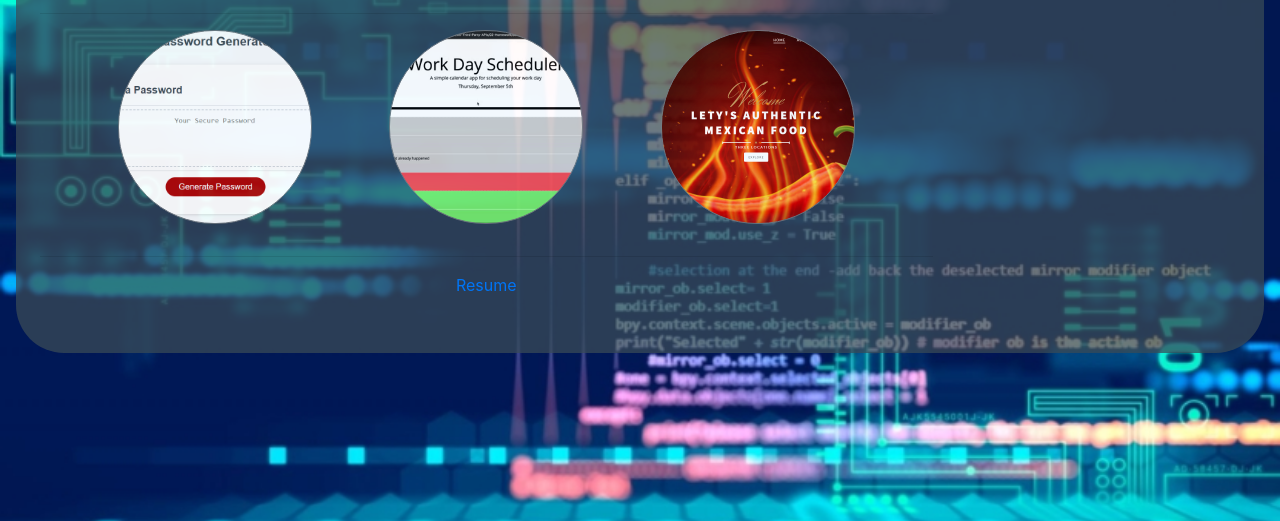
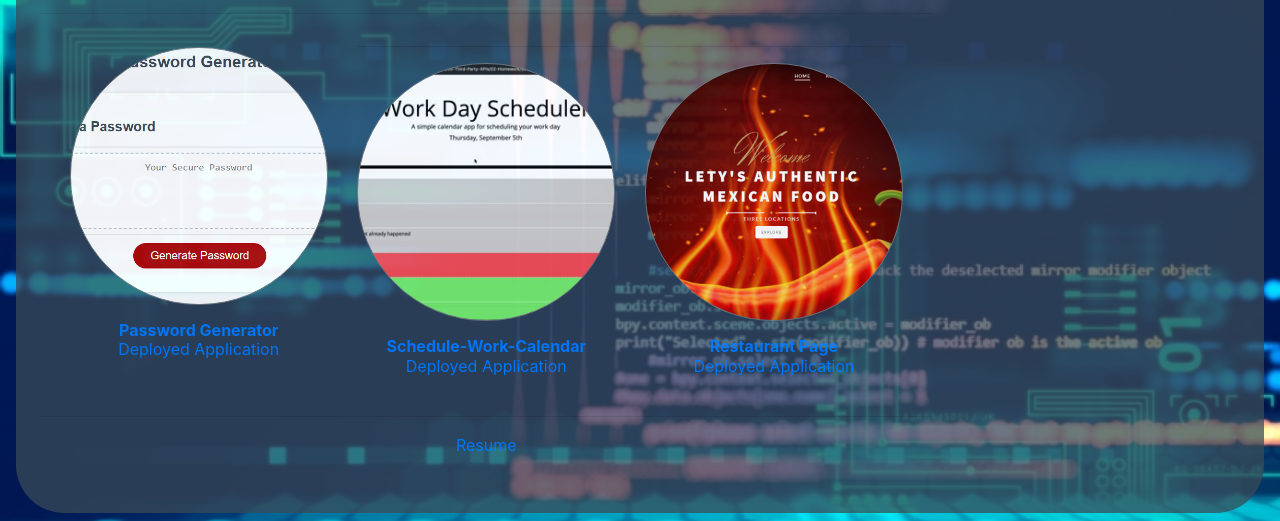
Before and after one commit to OcampMaria/Personal-Portfolio, a plain HTML site: page portfolio.html in a window 1280 px wide. Shown: the part 145-666 px from the top of the page. Drawn offline with nearby package versions, Linux system fonts and the light colour scheme.

Commit message:
added links to deployed applications

```diff
--- a/Develop/css/style.css
+++ b/Develop/css/style.css
@@ -8,7 +8,6 @@
 
 body{
    width: 100%;
-
    background: url("./cssImg/script.jpg");
    background-size: cover;
    opacity: .95;
@@ -57,6 +56,11 @@ main.mb-2{
 }
 
 /* portafolio*/
+
+div .applications a{
+   line-height: .2rem;
+
+}
 /* buttons */
 .portfolio{
    display: flex;
@@ -67,9 +71,9 @@ main.mb-2{
 }
 
 button.btn{
-   padding: 6rem;
+   padding: 8rem;
    border-style: solid;
-   border-radius: 6rem;
+   border-radius: 8rem;
 }
 
 
--- a/portfolio.html
+++ b/portfolio.html
@@ -48,18 +48,48 @@
         <h2 class="h1-responsive font-weight-bold text-center">My Portfolio</h2>
         <hr>
         <div class="row">
+          <!-- Applications and links to their respective GitHub pages -->
           <div class=" portfolio col-md-12">
-
-              <a href="https://github.com/OcampMaria/PasswordGenerator" target="_blank">
+            <div class="applications">
+              <a class="links" href="https://github.com/OcampMaria/PasswordGenerator" target="_blank">
                 <button type="button" class="btn btn-secondary btn-lg button" id="pUno">
                 </button>
               </a>
+              <br><br>
+              <a href="https://github.com/OcampMaria/PasswordGenerator" target="_blank">
+                <p class="text-center"> <strong>Password Generator</strong> </p>
+              </a>
+              <a href="https://ocampmaria.github.io/Letys-Restaurant-Web-Page/" target="_blank">
+                <p class="text-center">Deployed Application</p>
+              </a>
+            </div>
+            <!-- Password Generator ends -->
+            <div class="applications">
+              <hr>
               <a href="https://github.com/OcampMaria/Schedule-Work-Calendar" target="_blank">
                 <button type="button" class="btn btn-secondary btn-lg" id="pDos"></button>
+              </a> <br><br>
+              <a href="https://github.com/OcampMaria/Schedule-Work-Calendar" target="_blank">
+                <p class="text-center"> <strong>Schedule-Work-Calendar</strong> </p>
               </a>
+              <a href="https://ocampmaria.github.io/Schedule-Work-Calendar/" target="_blank">
+                <p class="text-center">Deployed Application</p>
+              </a>
+            </div>
+            <!-- Agenda ends -->
+            <div class="applications">
+              <hr>
               <a href="https://github.com/OcampMaria/Letys-Restaurant-Web-Page" target="_blank">
                 <button type="button" class="btn btn-secondary btn-lg" id="ptres"></button>
+              </a>  <br><br>
+              <a href="https://github.com/OcampMaria/Letys-Restaurant-Web-Page" target="_blank">
+                <p class="text-center"> <strong>Restaurant Page</strong> </p>
               </a>
+              <a href="https://ocampmaria.github.io/Letys-Restaurant-Web-Page/" target="_blank">
+                <p class="text-center">Deployed Application</p>
+              </a>
+            </div>
+            <!-- Restaurant ends -->
           </div>
           <!-- col-md-12 ends -->
         </div>
@@ -67,7 +97,7 @@
         <div class="row">
           <div class=" portfolio col-md-12">
 
-            <a href="./Assets/Images/Maria Ocampo Resume.docx.pdf" target="_blank" download>
+            <a href="./Assets/Images/Maria Ocampo Resume.docx.pdf" target="_blank">
               <p>Resume</p>
             </a>
           </div>
```
Also changed, not shown: 1 other file.
